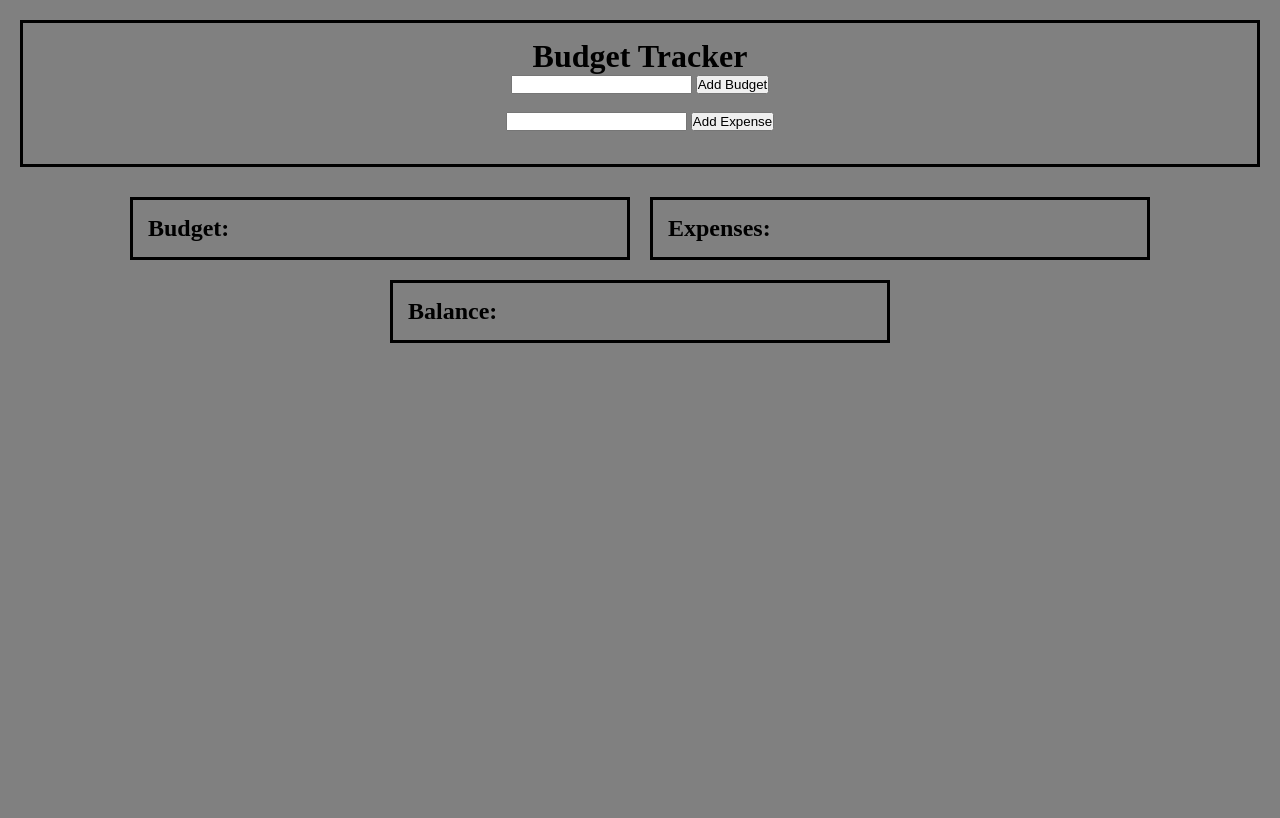
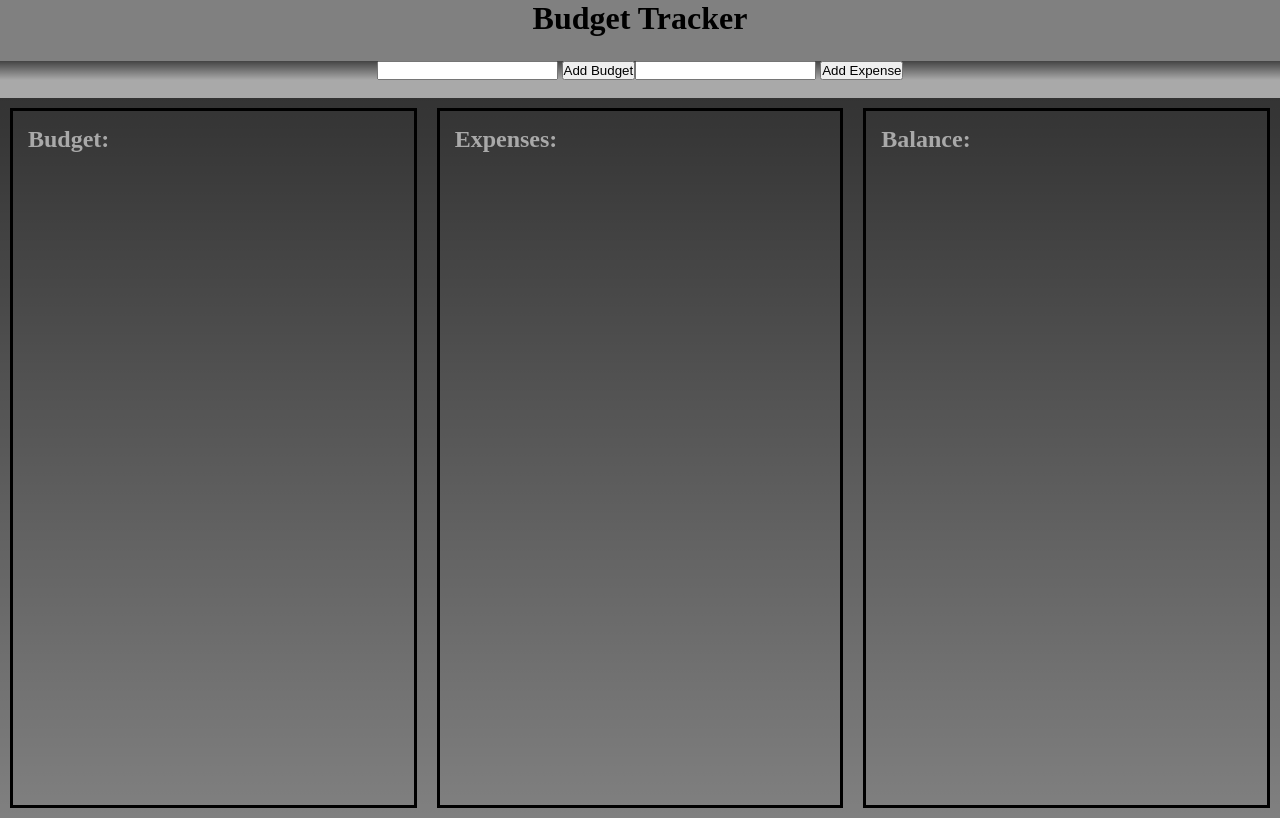
Before and after one commit to JDixon1995/Budget-Tracker, a plain HTML site: page index.html in a window 1280 px wide. Drawn offline with Linux system fonts and the light colour scheme.

Commit message:
styled app

```diff
--- a/index.html
+++ b/index.html
@@ -8,8 +8,9 @@
     </title>
 </head>
 <body>
+    <h1>Budget Tracker</h1>
     <div id="main">
-    <h1>Budget Tracker</h1>
+    <section id="hero">
     <form onsubmit="return false">
         <input id="inputForm" type="number">
         <button type="submit" id="budgetButton" onclick="getBudgetAmount();">Add Budget</button>
@@ -19,6 +20,7 @@
         <input id="expenseInput" type="number">
         <button type="submit" id="expenseButton" onclick="logExpense();">Add Expense</button>
     </form>
+    </section>
     <br>
     </div>
     <section>
--- a/style.css
+++ b/style.css
@@ -9,6 +9,29 @@ body {
     background-color: gray;
 }
 
+h1 {
+    text-align: center;
+    margin-bottom: 1.5rem;
+    color: black;
+}
+
+h2 {
+    color: darkgray;
+}
+
+#main {
+    background-color: darkgray;
+    display: flex;
+    flex-wrap: nowrap;
+    flex-direction: column;
+    margin: 0 auto;
+}
+
+#hero {
+    display: flex;
+    flex-wrap: nowrap;
+}
+
 #budgetAmount {
     color: green;
 }
@@ -17,18 +40,13 @@ body {
     color: red;
 }
 
-#main {
-    text-align: center;
-    border: black solid;
-    padding: 15px;
-    margin: 20px;
-}
 
 #leftContainer {
     width: 500px;
     border: black solid;
     padding: 15px;
     margin: 10px;
+    height: 700px;
 }
 
 #centerContainer {
@@ -36,6 +54,7 @@ body {
     border: black solid;
     padding: 15px;
     margin: 10px;
+    height: 700px;
 }
 
 #rightContainer {
@@ -43,10 +62,12 @@ body {
     border: black solid;
     padding: 15px;
     margin: 10px;
+    height: 700px;
 }
 /* Flexbox Below */
 section {
     display: flex;
-    flex-wrap: wrap;
+    flex-wrap: nowrap;
     justify-content: center;
+    background: linear-gradient(rgba(0,0,0,0.6),transparent);
 }
```
